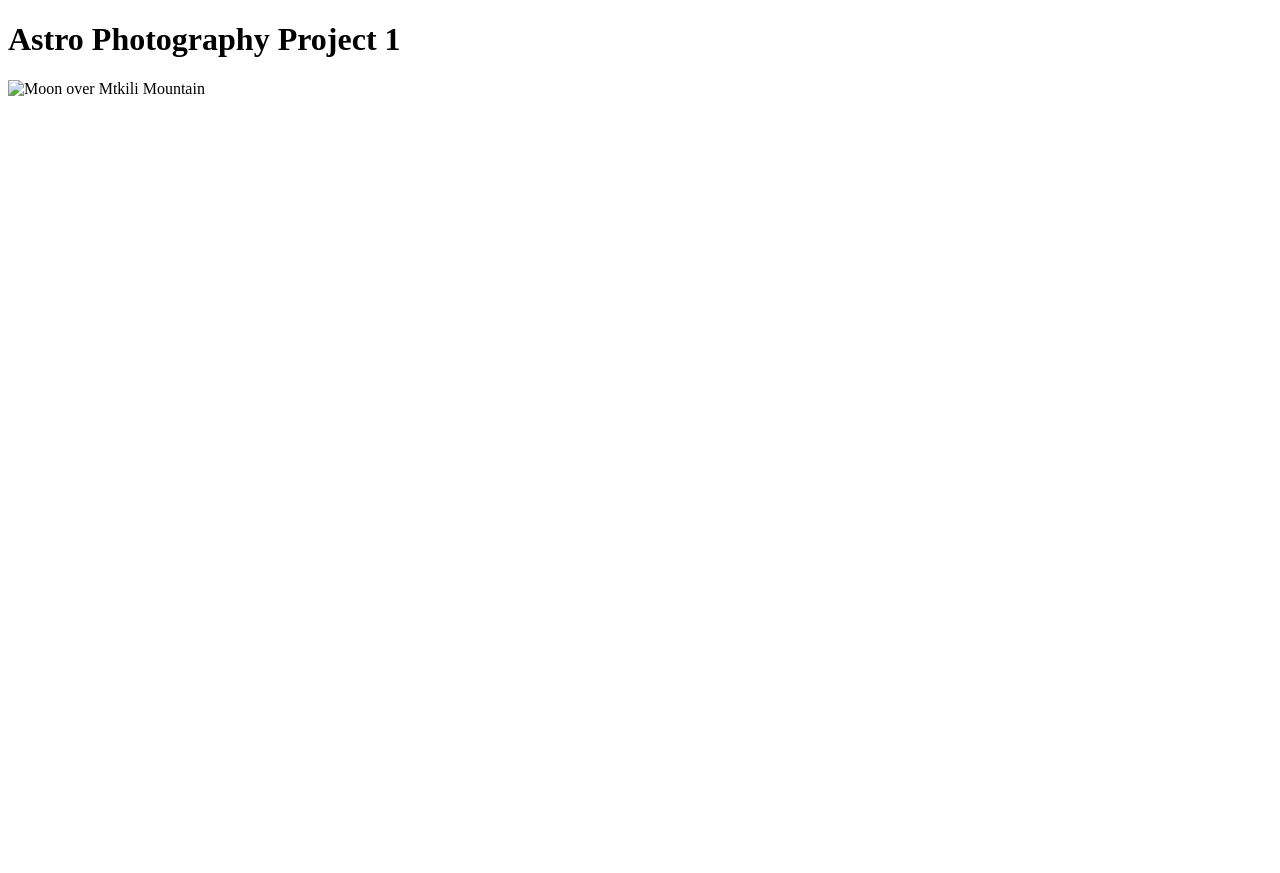
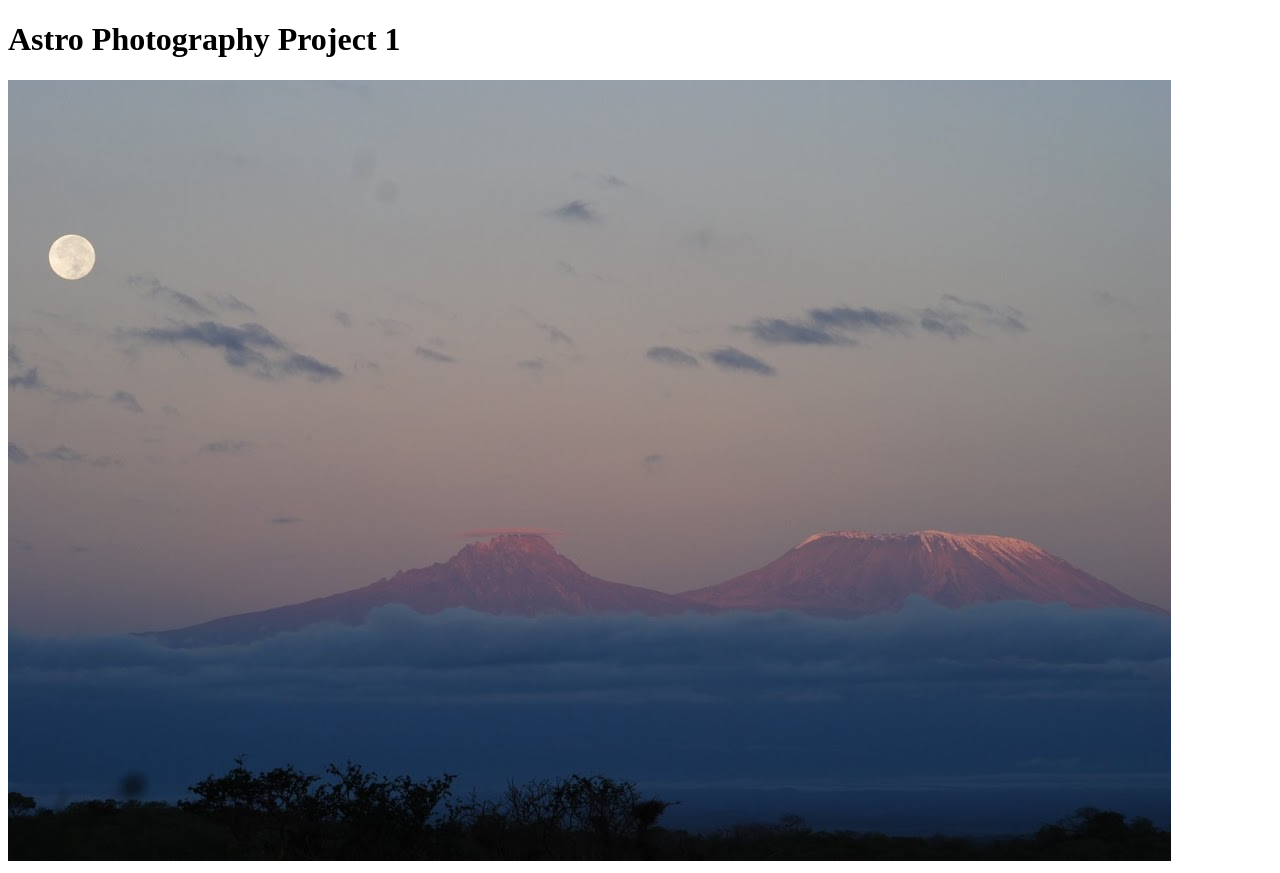
Before and after one commit to Proshach/github.io, a plain HTML site: page index.html in a window 1280 px wide. Before the commit the page ends 800 px from the top, so only its background shows below. Drawn offline with Linux system fonts and the light colour scheme.

Commit message:
Update index.html

```diff
--- a/index.html
+++ b/index.html
@@ -25,7 +25,7 @@
 </head>
 <body>
   <h1>Astro Photography Project 1</h1>
-  <img src="main/moonMtkili.jpg" alt="Moon over Mtkili Mountain" />
+  <img src="moonMtkili.jpg" alt="Moon over Mtkili Mountain" />
 
   <div id="circle"></div>
   <script>
```
